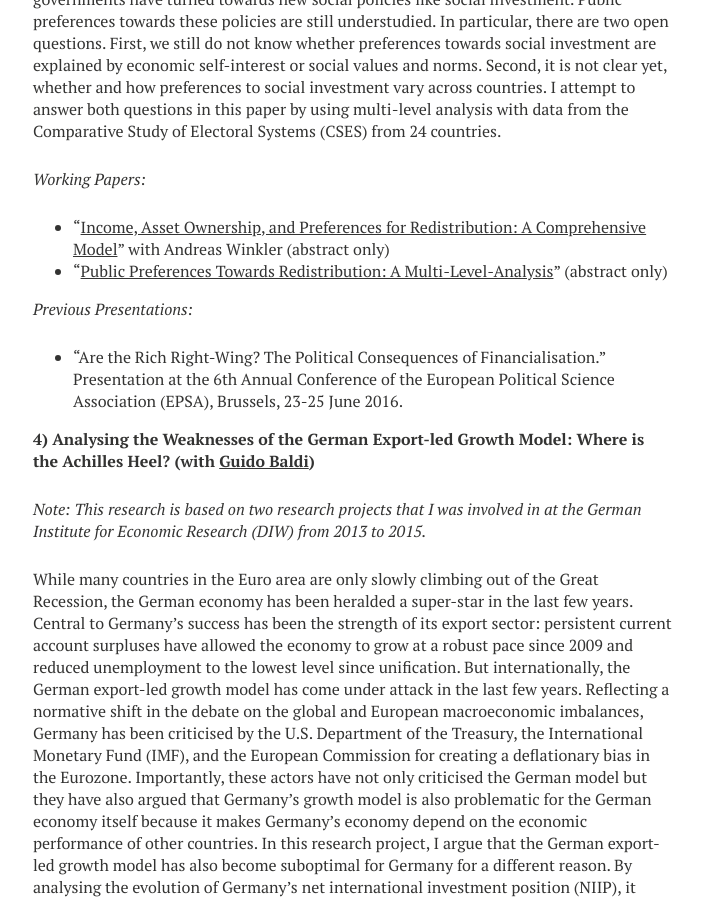
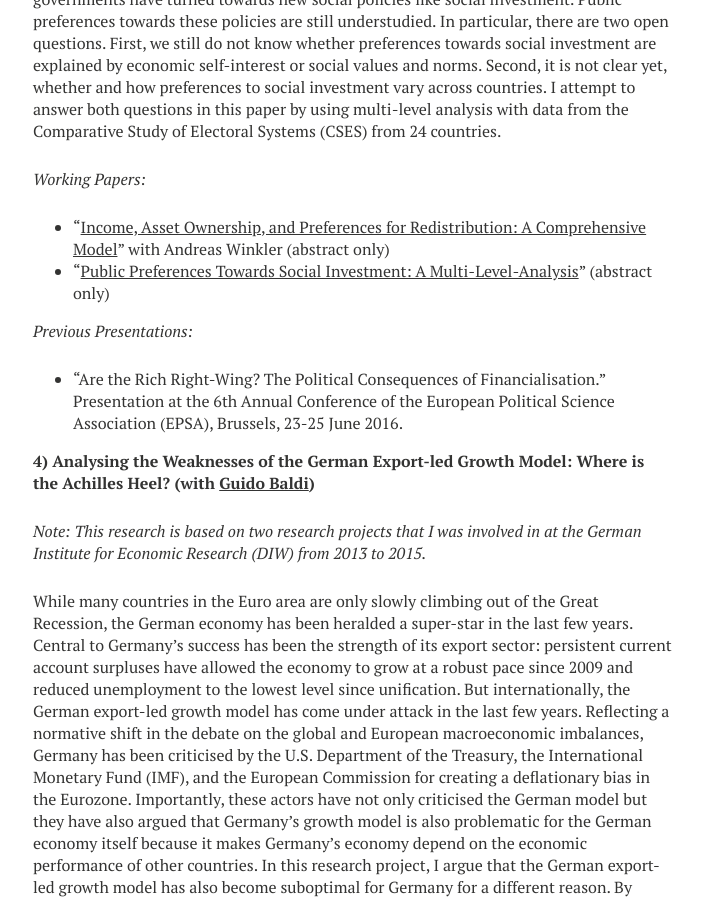
Before and after one commit to bjoernbremer/bjoernbremer.github.io, a Jekyll site: the page built from research/index.md, in a window 1280 px wide and 900 px high, scrolled down 2498 px. Shown: the whole window, without its empty margins (287-990 px from the left). Built offline with Jekyll 4.4.1, drawn with Linux system fonts in a browser that asks for light colours; nearby versions of some CDN libraries.

Commit message:
update website

```diff
--- a/research/index.md
+++ b/research/index.md
@@ -49,7 +49,7 @@
 *Working Papers:*
 
 * "[Income, Asset Ownership, and Preferences for Redistribution: A Comprehensive Model]({{ site.url }}/documents/abstracts/ abstract_redistribution_11.2016.pdf)" with Andreas Winkler (abstract only)
-* "[Public Preferences Towards Redistribution: A Multi-Level-Analysis]({{ site.url }}/documents/abstracts/bremer_wopsi_abstract_1.pdf)" (abstract only)
+* "[Public Preferences Towards Social Investment: A Multi-Level-Analysis]({{ site.url }}/documents/abstracts/bremer_wopsi_abstract_1.pdf)" (abstract only)
 
 *Previous Presentations:*
 
```
Also changed, not shown: _posts/2017-01-30-hope-for-germany's-social-democrats.md (+3 -3 lines), documents/images/schulz/figure1_small.png (renamed from documents/images/blog/schulz/figure1_small.png), documents/images/schulz/figure2_small.png (renamed from documents/images/blog/schulz/figure2_small.png), documents/images/schulz/figure3_small.png (renamed from documents/images/blog/schulz/figure3_small.png).
